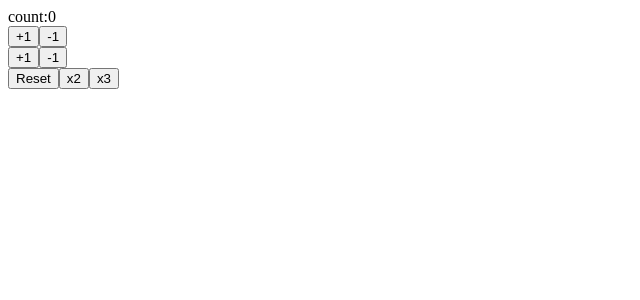
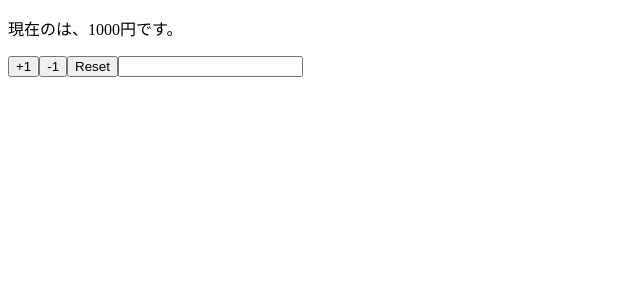
Before and after one commit to hrknd/react-learn3, a React (Create React App) app in the folder myapp/: page / in a window 1280 px wide. Shown: the top 300 px of the page, without its empty margins (0-640 px from the left). Built offline with nearby package versions, Linux system fonts and the light colour scheme.

Commit message:
multi state hooks

```diff
--- a/myapp/src/App.js
+++ b/myapp/src/App.js
@@ -1,41 +1,28 @@
 import react from 'react';
 import React, {useState} from 'react';
 
-const App = () => {
-  const [count, setCount] = useState(0)
+const App = (props) => {
+  const [name, setName] = useState(props.name)
+  const [price, setPrice] = useState(props.price)
 
-  const increment = () => setCount(count+1)
-  const decrement = () => setCount(count-1)
-  const increment2 = () => setCount((previousCount) => previousCount+1)
-  const decrement2 = () => setCount((previousCount) => previousCount-1)
-  const resetcount = () => setCount(0)
-  const x2count = () => setCount(previousCount => previousCount *2)
-  const x3count = () => setCount(previousCount => {
-    if((previousCount % 3) == 0) {
-      return previousCount / 3
-    }
-  })
-
+  const reset = () =>{
+    setPrice(props.price)
+    setName(props.name)
+  }
   return (
     <>
-    <div>
-      count:{count}
-    </div>
-    <div>
-    <button onClick={increment}>+1</button>
-    <button onClick={decrement}>-1</button>
-    </div>
-    <div>
-    <button onClick={increment2}>+1</button>
-    <button onClick={decrement2}>-1</button>
-    </div>
-    <div>
-    <button onClick={resetcount}>Reset</button>
-    <button onClick={x2count}>x2</button>
-    <button onClick={x3count}>x3</button>
-    </div>
+    <p>現在の{name}は、{price}円です。</p>
+    <button onClick={() => setPrice(price + 1)}>+1</button>
+    <button onClick={() => setPrice(price - 1)}>-1</button>
+    <button onClick={reset}>Reset</button>
+    <input value={name} onChange={e => setName(e.target.value)}/>
     </>
   );
 }
 
+App.defaultProps = {
+  name: '',
+  price: 1000
+}
+
 export default App;
```
